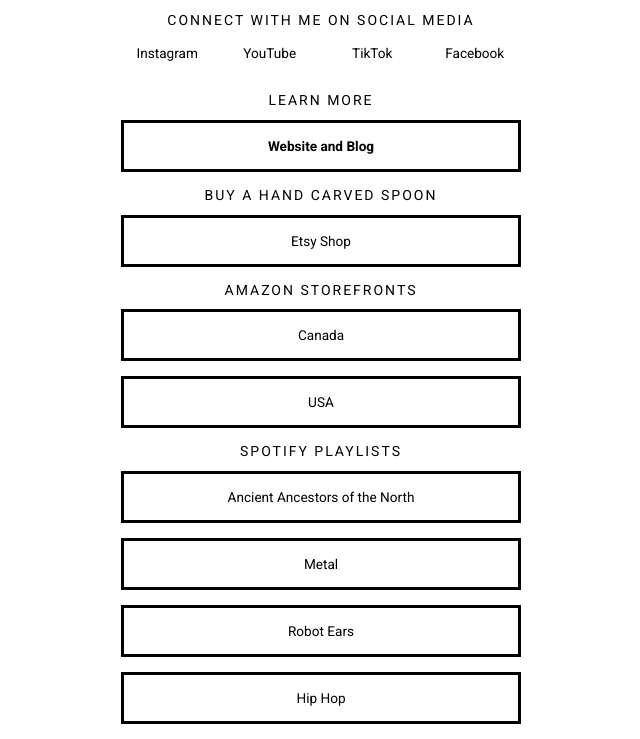
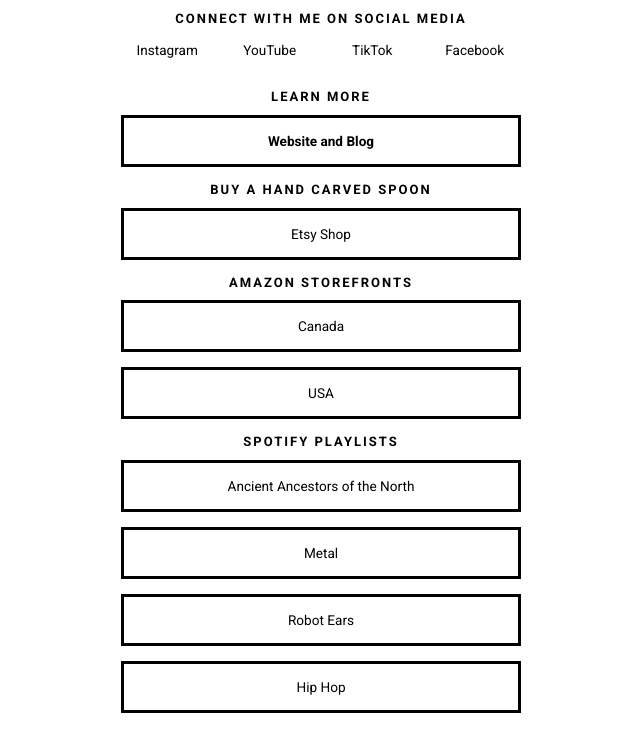
Before and after one commit to 9HomeWorlds/9homeworlds.github.io, a plain HTML site: page index.html in a window 1280 px wide. Shown: the part 178-917 px from the top of the page, without its empty margins (319-959 px from the left). Drawn offline with Linux system fonts and the light colour scheme.

Commit message:
change to YT Url
and font sizes

```diff
--- a/dist/style.css
+++ b/dist/style.css
@@ -31,7 +31,12 @@
     width: calc(100% - 4px);
     height: calc(100% - 4px);
     border: 2px solid #FFFFFF
-}h2{font-size:14px;text-transform:uppercase;font-weight:400;letter-spacing:2px}.channels{display:flex;max-width:400px;margin:0 auto}.channels a{
+}h2{
+    font-size: 13px;
+    text-transform: uppercase;
+    font-weight: bold;
+    letter-spacing: 2px
+}.channels{display:flex;max-width:400px;margin:0 auto}.channels a{
     flex: 1;
     padding: 5px 10px;
     margin-right: 10px;
--- a/index.html
+++ b/index.html
@@ -27,7 +27,7 @@
 
 		<div class="channels">
             <a href="https://www.instagram.com/9homeworlds/">Instagram</a>
-			<a href="https://www.youtube.com/channel/UCOx02XxQ8ad9ggGZ0GbPcRQ">YouTube</a>
+			<a href="https://www.youtube.com/c/9homeworlds">YouTube</a>
             <a href="https://www.tiktok.com/@9homeworlds">TikTok</a>
             <a href="https://www.facebook.com/9HomeWorlds/">Facebook</a>
         </div>
```
Also changed, not shown: package.json (deleted, +0 -32 lines), 1 other file.
